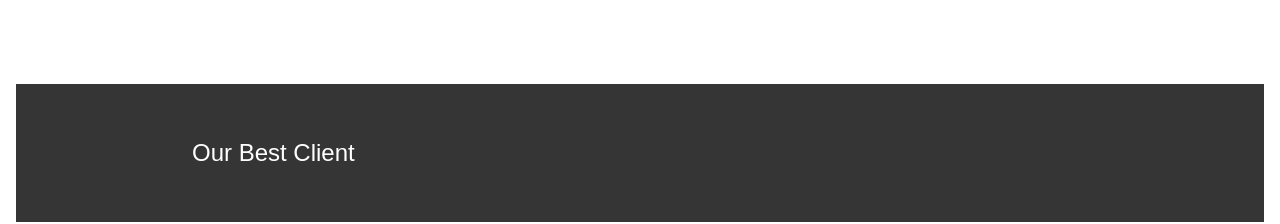
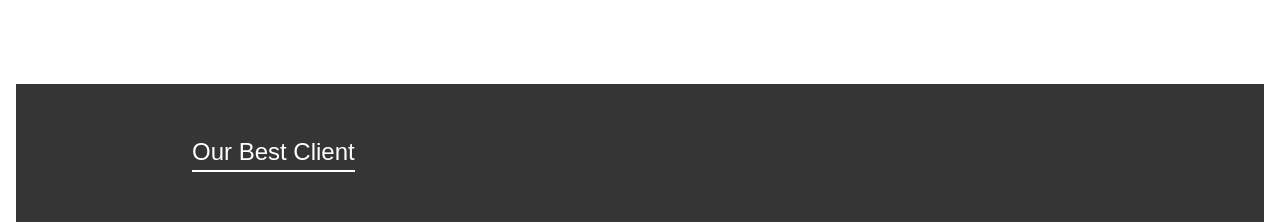
Before and after one commit to olatunde1/urbancr8or, a React (Create React App) app: page / in a window 1280 px wide. Shown: the part 1700-1924 px from the top of the page. Built offline with nearby package versions, Linux system fonts and the light colour scheme.

Commit message:
border bottom added to the client module

```diff
--- a/src/styles.css
+++ b/src/styles.css
@@ -42,7 +42,9 @@ html{
 }
 .ourBestClient h1{
     font-size: 24px;
-    font-family: 'Reem Kufi',sans-serif;;
+    font-family: 'Reem Kufi',sans-serif;
+    border-bottom: 2px solid white;
+
 }
 
 
```
